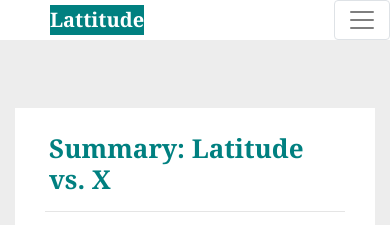
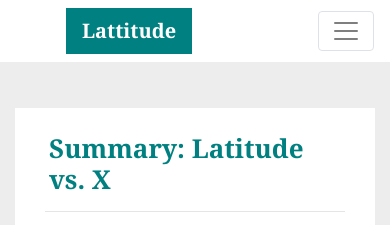
Before and after one commit to stasbey/StasBey.github.io, a plain HTML site: page Web-Design-Challenge/index.html in a window 390 px wide. Shown: the top 225 px of the page. Drawn offline with nearby package versions, Linux system fonts and the light colour scheme.

Commit message:
Add files via upload

```diff
--- a/Web-Design-Challenge/style.css
+++ b/Web-Design-Challenge/style.css
@@ -38,7 +38,7 @@ body{
 }
 .navbar{
     max-height: none;
-    padding: inherit;
+    padding: white;
 }
 .navbar div{
     margin: inherit;
```
